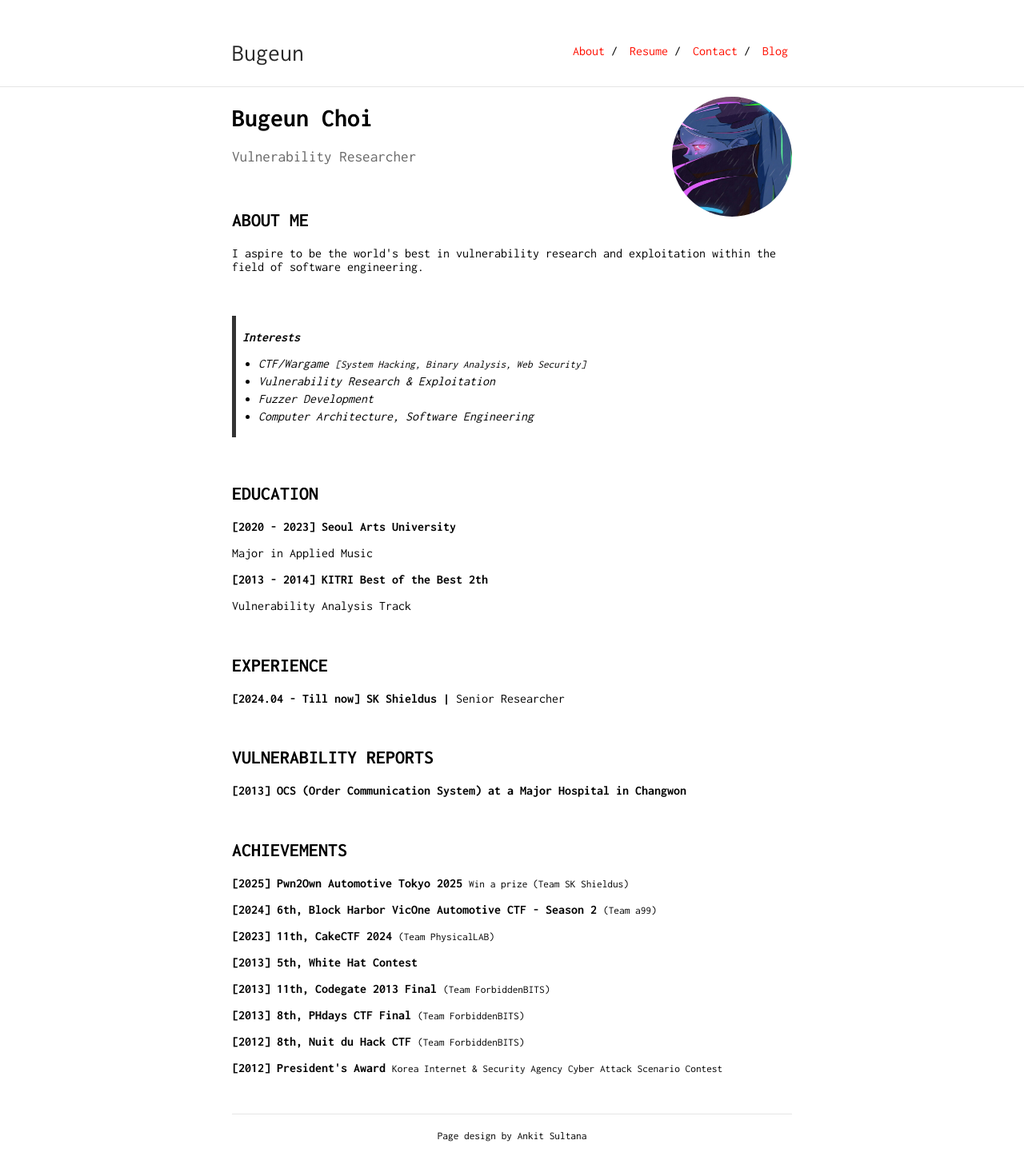
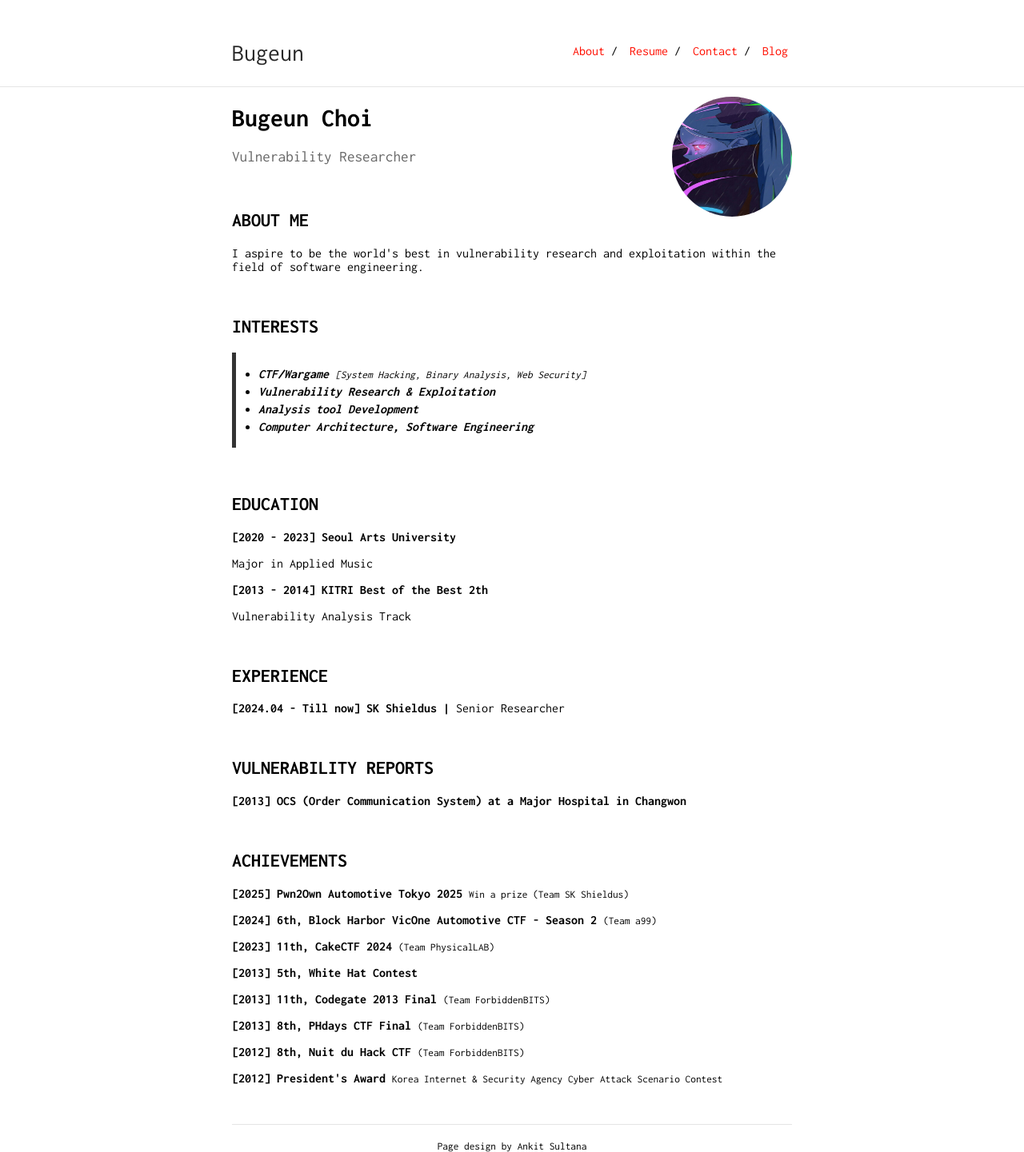
Before and after one commit to Bugeun/bugeun.github.io, a Jekyll site: the page built from index.md, in a window 1280 px wide. Shown: the whole page at 80% size. Built offline with Jekyll 4.4.1, drawn with Linux system fonts in a browser that asks for light colours.

Commit message:
Update index.md

```diff
--- a/index.md
+++ b/index.md
@@ -14,11 +14,12 @@ Vulnerability Researcher
 <p>I aspire to be the world's best in vulnerability research and exploitation within the field of software engineering.</p>
 &nbsp;
 
-><b>Interests</b>
-* CTF/Wargame <small>[System Hacking, Binary Analysis, Web Security]</small>
-* Vulnerability Research & Exploitation
-* Fuzzer Development
-* Computer Architecture, Software Engineering
+## INTERESTS
+>
+* <b>CTF/Wargame</b> <small>[System Hacking, Binary Analysis, Web Security]</small>
+* <b>Vulnerability Research & Exploitation</b>
+* <b>Analysis tool Development</b>
+* <b>Computer Architecture, Software Engineering</b>
 
 <!--
 <section>
```
